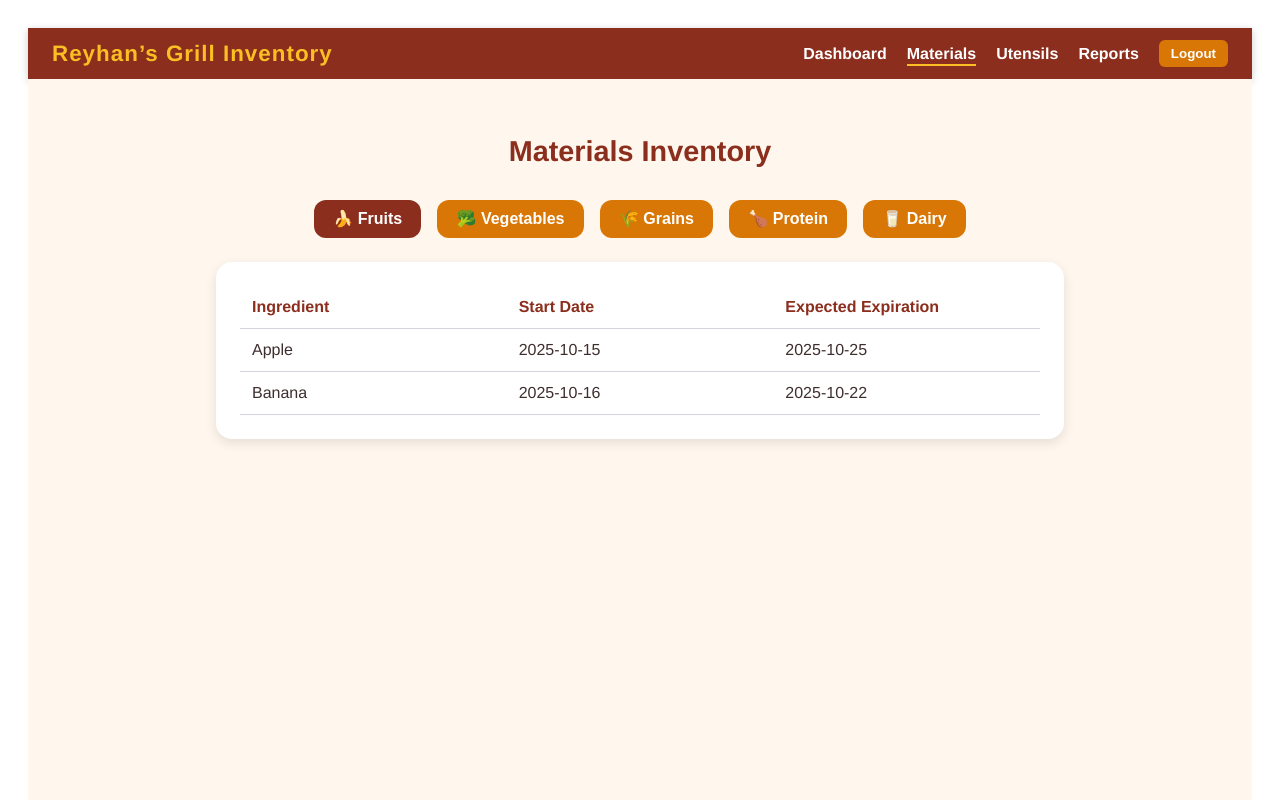
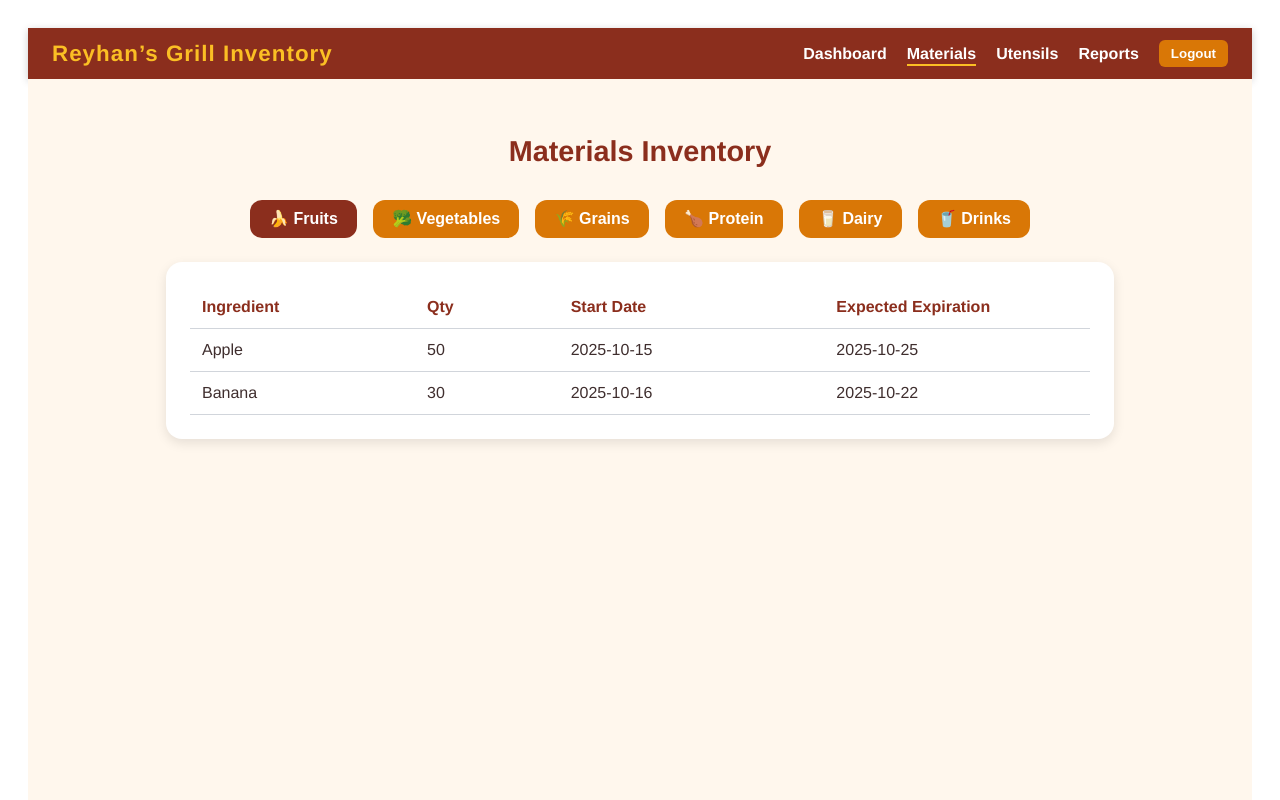
Before and after one commit to CIS-4375-Team-10/CIS4375-Team10-Reyhans-Grill, a Vue app in the folder frontend/: page /materials in a window 1280 px wide. Shown: the top 800 px of the page. Built offline with nearby package versions, Linux system fonts and the light colour scheme; sample sign-in values are in the browser's storage.

Commit message:
Reyhan’s Grill example_materials_1

```diff
--- a/frontend/src/pages/Materials.vue
+++ b/frontend/src/pages/Materials.vue
@@ -21,6 +21,7 @@
         <thead>
           <tr>
             <th>Ingredient</th>
+            <th>Qty</th>
             <th>Start Date</th>
             <th>Expected Expiration</th>
           </tr>
@@ -28,6 +29,7 @@
         <tbody>
           <tr v-for="item in filteredMaterials" :key="item.name">
             <td>{{ item.name }}</td>
+            <td>{{ item.quantity }}</td>
             <td>{{ item.startDate }}</td>
             <td>{{ item.expiration }}</td>
           </tr>
@@ -39,7 +41,6 @@
 </template>
 
 <script setup>
-import Navbar from '../components/Navbar.vue'
 import { ref, computed } from 'vue'
 
 // Food groups with emoji icons
@@ -48,22 +49,27 @@ const foodGroups = [
   { name: 'Vegetables', icon: '🥦' },
   { name: 'Grains', icon: '🌾' },
   { name: 'Protein', icon: '🍗' },
-  { name: 'Dairy', icon: '🥛' }  // Milk carton emoji
+  { name: 'Dairy', icon: '🥛' },
+  { name: 'Drinks', icon: '🥤' }
 ]
+
 const selectedGroup = ref('Fruits')
 
-// Hardcoded example materials with start and expiration dates
+// Hardcoded example materials with start, expiration dates, and quantities
 const materials = ref([
-  { name: 'Apple', startDate: '2025-10-15', expiration: '2025-10-25', group: 'Fruits' },
-  { name: 'Banana', startDate: '2025-10-16', expiration: '2025-10-22', group: 'Fruits' },
-  { name: 'Carrot', startDate: '2025-10-14', expiration: '2025-10-30', group: 'Vegetables' },
-  { name: 'Spinach', startDate: '2025-10-15', expiration: '2025-10-24', group: 'Vegetables' },
-  { name: 'Rice', startDate: '2025-09-01', expiration: '2026-01-15', group: 'Grains' },
-  { name: 'Bread', startDate: '2025-10-18', expiration: '2025-10-20', group: 'Grains' },
-  { name: 'Chicken', startDate: '2025-10-17', expiration: '2025-10-21', group: 'Protein' },
-  { name: 'Beef', startDate: '2025-10-16', expiration: '2025-10-23', group: 'Protein' },
-  { name: 'Milk', startDate: '2025-10-14', expiration: '2025-10-18', group: 'Dairy' },
-  { name: 'Cheese', startDate: '2025-10-10', expiration: '2025-11-05', group: 'Dairy' },
+  { name: 'Apple', quantity: 50, startDate: '2025-10-15', expiration: '2025-10-25', group: 'Fruits' },
+  { name: 'Banana', quantity: 30, startDate: '2025-10-16', expiration: '2025-10-22', group: 'Fruits' },
+  { name: 'Carrot', quantity: 40, startDate: '2025-10-14', expiration: '2025-10-30', group: 'Vegetables' },
+  { name: 'Spinach', quantity: 25, startDate: '2025-10-15', expiration: '2025-10-24', group: 'Vegetables' },
+  { name: 'Rice', quantity: 100, startDate: '2025-09-01', expiration: '2026-01-15', group: 'Grains' },
+  { name: 'Bread', quantity: 20, startDate: '2025-10-18', expiration: '2025-10-20', group: 'Grains' },
+  { name: 'Chicken', quantity: 15, startDate: '2025-10-17', expiration: '2025-10-21', group: 'Protein' },
+  { name: 'Beef', quantity: 10, startDate: '2025-10-16', expiration: '2025-10-23', group: 'Protein' },
+  { name: 'Milk', quantity: 30, startDate: '2025-10-14', expiration: '2025-10-18', group: 'Dairy' },
+  { name: 'Cheese', quantity: 25, startDate: '2025-10-10', expiration: '2025-11-05', group: 'Dairy' },
+  { name: 'Cola', quantity: 60, startDate: '2025-10-01', expiration: '2026-01-01', group: 'Drinks' },
+  { name: 'Orange Juice', quantity: 35, startDate: '2025-10-03', expiration: '2025-11-01', group: 'Drinks' },
+  { name: 'Water Bottle', quantity: 80, startDate: '2025-10-05', expiration: '2027-10-05', group: 'Drinks' }
 ])
 
 // Filter materials based on selected tab
@@ -123,22 +129,22 @@ const filteredMaterials = computed(() =>
   border-radius: 16px;
   padding: 1.5rem;
   box-shadow: 0 4px 12px rgba(0, 0, 0, 0.1);
-  max-width: 800px;
+  max-width: 900px;
   margin: 0 auto;
-  overflow: hidden; /* Prevent content from overflowing the box */
+  overflow: hidden;
 }
 
 table {
   width: 100%;
   border-collapse: collapse;
-  table-layout: fixed; /* This makes columns evenly spaced */
+  table-layout: fixed;
 }
 
 th, td {
   text-align: left;
   padding: 0.75rem;
   border-bottom: 1px solid #D1D5DB;
-  word-wrap: break-word; /* Handle long text in cells */
+  word-wrap: break-word;
 }
 
 th {
@@ -151,19 +157,24 @@ td {
   font-weight: 500;
 }
 
-/* Ensure all columns have equal width */
+/* Equal width columns */
 th:nth-child(1),
 td:nth-child(1) {
-  width: 33.33%;
+  width: 25%;
 }
 
 th:nth-child(2),
 td:nth-child(2) {
-  width: 33.33%;
+  width: 15%;
 }
 
 th:nth-child(3),
 td:nth-child(3) {
-  width: 33.33%;
+  width: 30%;
+}
+
+th:nth-child(4),
+td:nth-child(4) {
+  width: 30%;
 }
 </style>
```
